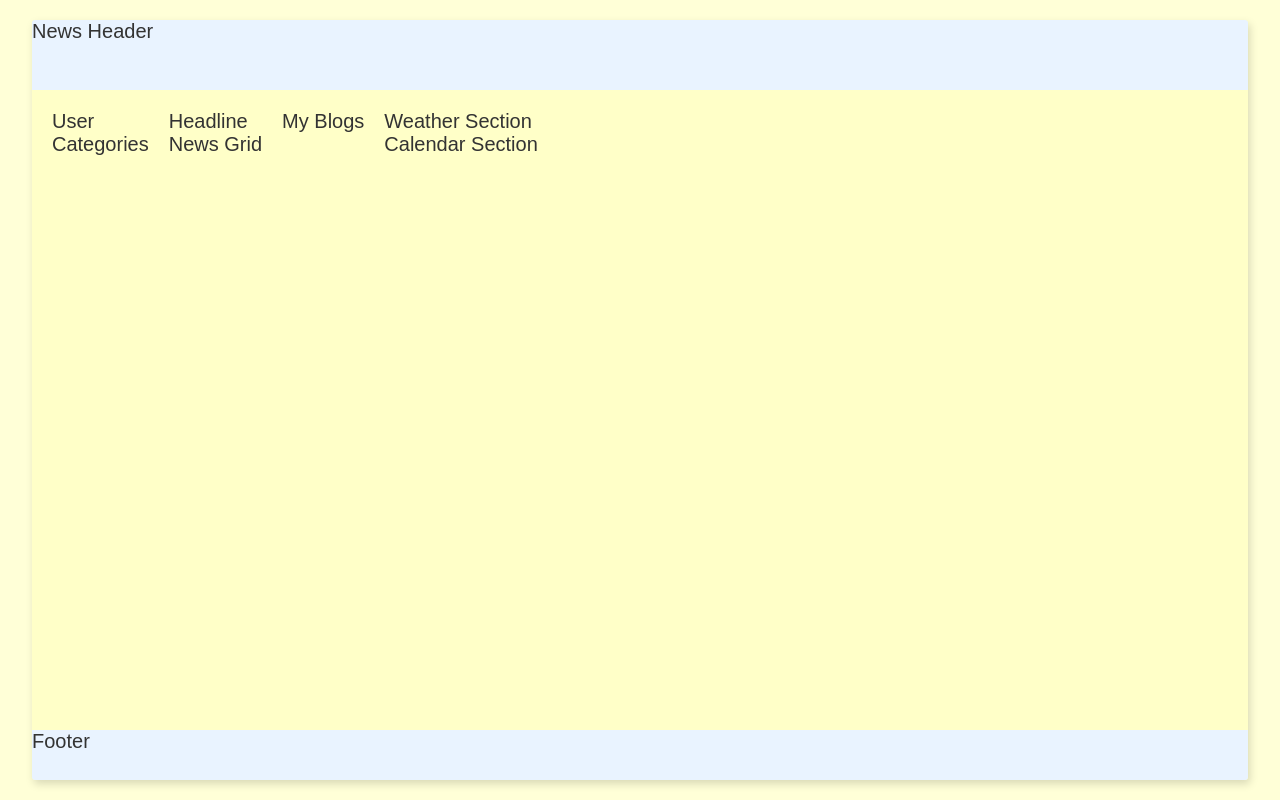
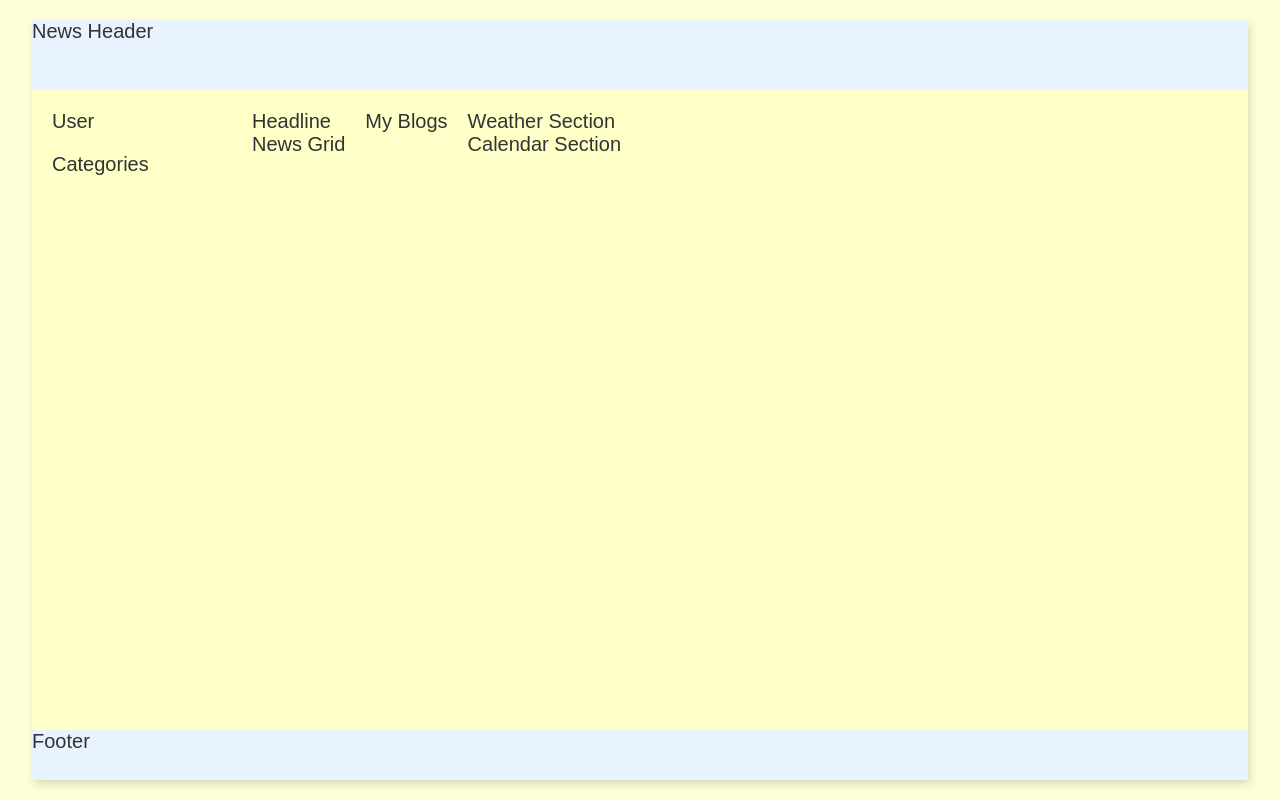
Before and after one commit to Nimira43/Atlas-News, a React (Vite) app: page / in a window 1280 px wide. Built offline with nearby package versions, Linux system fonts and the light colour scheme; a web font is replaced by a local one.

Commit message:
Navbar styling.

```diff
--- a/src/index.css
+++ b/src/index.css
@@ -79,6 +79,14 @@ html {
   padding: 0 2rem;
 }
 
+.navbar {
+  width: 18rem;
+  height: 100%;
+  display: flex;
+  flex-direction: column;
+  row-gap: 2rem;
+}
+
 .news-footer {
   width: 100%;
   min-height: 5rem;
```
